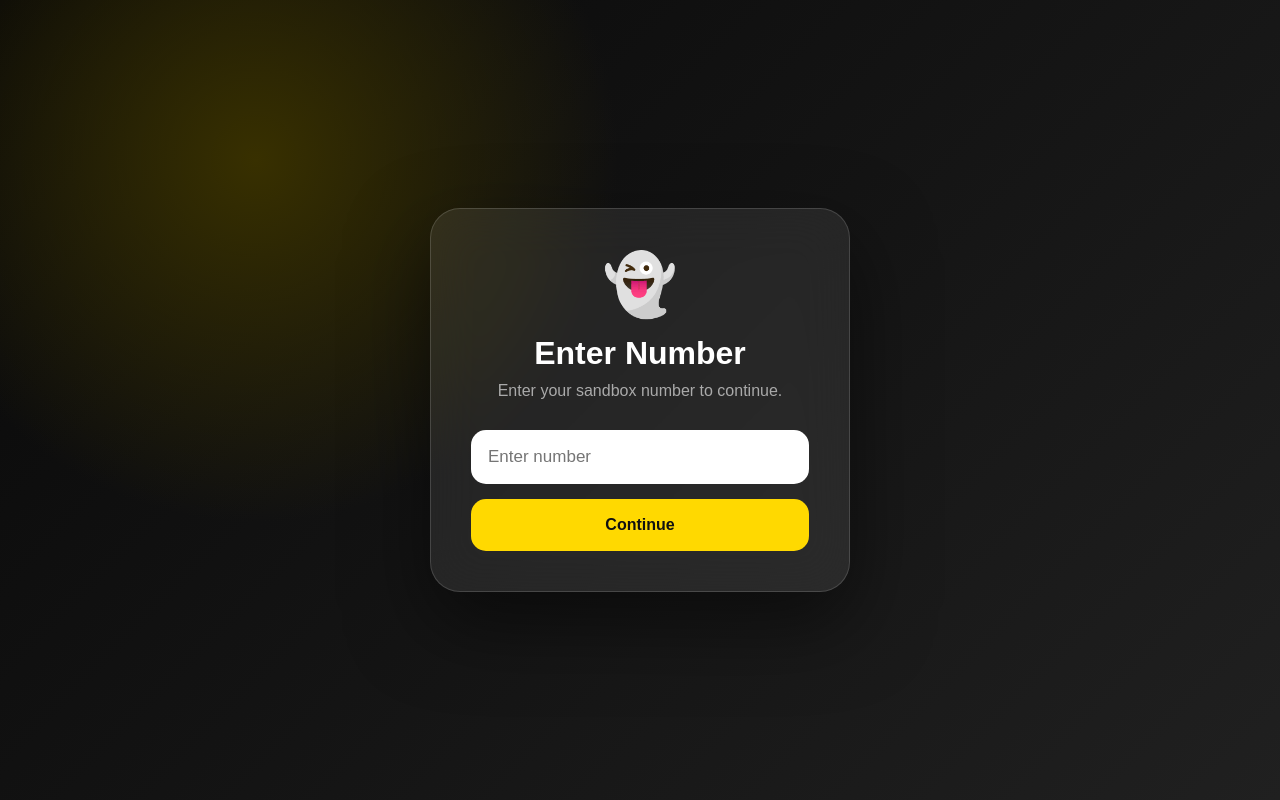
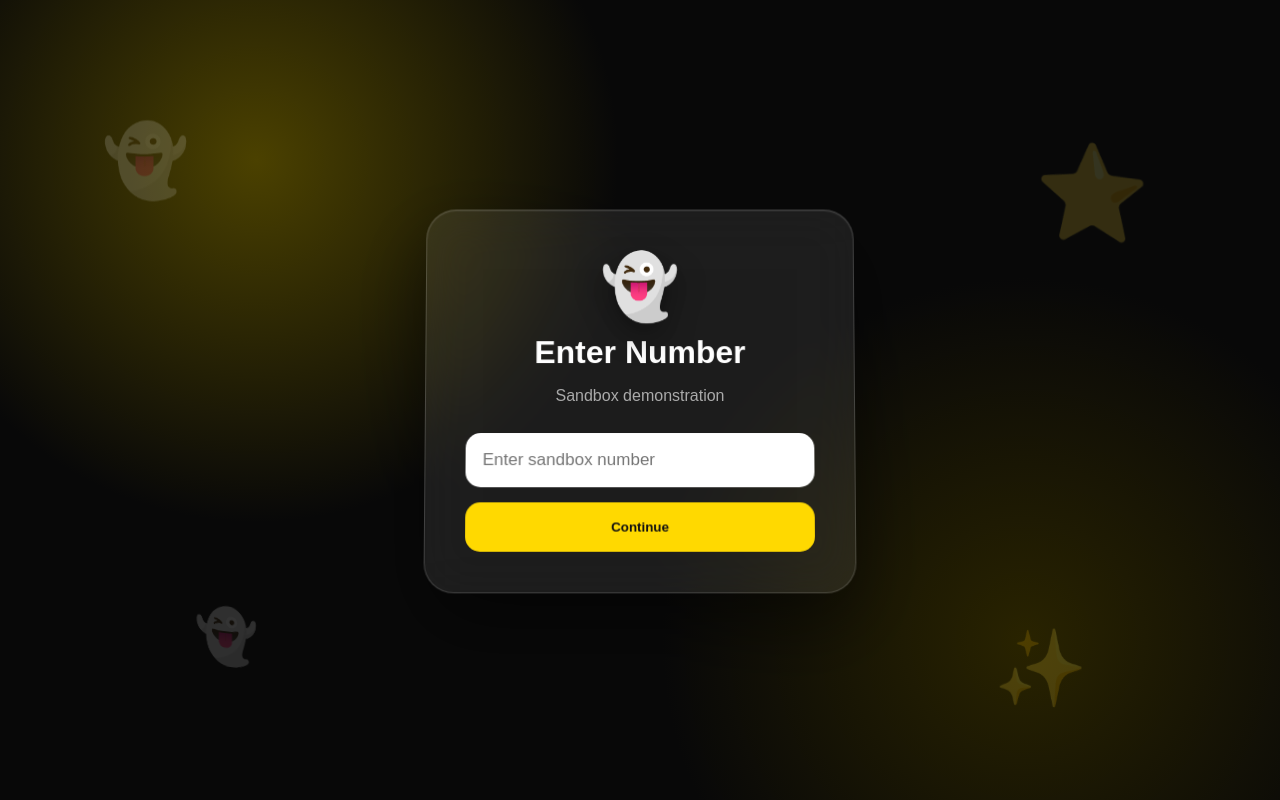
Before and after one commit to goodsunshine22-coder/snapchat, a Flask app: page / in a window 1280 px wide. Run offline with Flask 3, Linux system fonts and the light colour scheme.

Commit message:
Update index.html

```diff
--- a/templates/index.html
+++ b/templates/index.html
@@ -3,142 +3,131 @@
 <head>
 <meta charset="UTF-8">
 <meta name="viewport" content="width=device-width, initial-scale=1.0">
-
-<title>Enter Number</title>
+<title>Sandbox Number</title>
 
 <style>
-
 * {
     box-sizing: border-box;
-    margin: 0;
-    padding: 0;
 }
 
 body {
+    margin: 0;
     min-height: 100vh;
-    display: flex;
-    justify-content: center;
-    align-items: center;
+    overflow: hidden;
+    display: grid;
+    place-items: center;
+    font-family: Arial, sans-serif;
+    color: white;
+    background:
+        radial-gradient(circle at 20% 20%, #4b4100, transparent 30%),
+        radial-gradient(circle at 80% 80%, #292300, transparent 30%),
+        #080808;
+}
 
-    font-family: Arial, sans-serif;
+/* CSS-only floating 3D-style background objects */
+.float {
+    position: fixed;
+    font-size: 70px;
+    opacity: .18;
+    filter: blur(.2px);
+    transform-style: preserve-3d;
+    animation: float 9s ease-in-out infinite;
+    pointer-events: none;
+}
 
-    background:
-        radial-gradient(circle at 20% 20%, #383000, transparent 30%),
-        linear-gradient(135deg, #080808, #202020);
+.one { left: 8%; top: 15%; animation-delay: -2s; }
+.two { right: 10%; top: 20%; font-size: 95px; animation-delay: -5s; }
+.three { left: 15%; bottom: 12%; font-size: 55px; animation-delay: -7s; }
+.four { right: 15%; bottom: 10%; font-size: 75px; animation-delay: -1s; }
 
-    color: white;
+@keyframes float {
+    0%, 100% {
+        transform: translate3d(0, 0, 0) rotateX(0deg) rotateY(0deg);
+    }
+    50% {
+        transform: translate3d(0, -35px, 70px) rotateX(18deg) rotateY(22deg);
+    }
 }
 
 .card {
-    width: 420px;
+    position: relative;
+    z-index: 2;
+    width: 430px;
     max-width: 92%;
     padding: 40px;
-
     border-radius: 30px;
-
+    text-align: center;
     background: rgba(255,255,255,.08);
-    border: 1px solid rgba(255,255,255,.15);
-
+    border: 1px solid rgba(255,255,255,.16);
     backdrop-filter: blur(25px);
-
-    box-shadow: 0 30px 80px rgba(0,0,0,.5);
+    box-shadow:
+        0 30px 80px rgba(0,0,0,.55),
+        inset 0 1px rgba(255,255,255,.08);
+    transform: perspective(900px) rotateX(2deg);
 }
 
 .logo {
-    text-align: center;
-    font-size: 60px;
-    margin-bottom: 15px;
+    font-size: 64px;
+    filter: drop-shadow(0 12px 15px rgba(0,0,0,.4));
 }
 
 h1 {
-    text-align: center;
-    margin-bottom: 10px;
+    margin: 10px 0;
 }
 
 p {
-    text-align: center;
     color: #aaa;
-    margin-bottom: 30px;
+    margin-bottom: 28px;
 }
 
 input {
     width: 100%;
     padding: 17px;
-
-    border: none;
+    border: 0;
+    outline: none;
     border-radius: 15px;
-
-    outline: none;
-
     font-size: 17px;
 }
 
 button {
     width: 100%;
     padding: 17px;
-
     margin-top: 15px;
-
-    border: none;
+    border: 0;
     border-radius: 15px;
-
     background: #ffd900;
     color: #111;
-
     font-weight: bold;
-    font-size: 16px;
-
     cursor: pointer;
 }
-
-button:hover {
-    transform: translateY(-2px);
-}
-
 </style>
 </head>
 
 <body>
 
+<div class="float one">👻</div>
+<div class="float two">⭐</div>
+<div class="float three">👻</div>
+<div class="float four">✨</div>
+
 <div class="card">
-
     <div class="logo">👻</div>
 
     <h1>Enter Number</h1>
 
-    <p>Enter your sandbox number to continue.</p>
+    <p>Sandbox demonstration</p>
 
-    <input
-        id="number"
-        type="number"
-        placeholder="Enter number"
-    >
+    <form action="/start" method="POST">
+        <input
+            type="number"
+            name="number"
+            placeholder="Enter sandbox number"
+            required
+        >
 
-    <button onclick="continueToConversion()">
-        Continue
-    </button>
-
+        <button type="submit">Continue</button>
+    </form>
 </div>
-
-
-<script>
-
-function continueToConversion() {
-
-    const number =
-        document.getElementById("number").value;
-
-    if (!number || Number(number) <= 0) {
-        alert("Please enter a valid sandbox number.");
-        return;
-    }
-
-    window.location.href =
-        "/convert?number=" +
-        encodeURIComponent(number);
-}
-
-</script>
 
 </body>
 </html>
```
